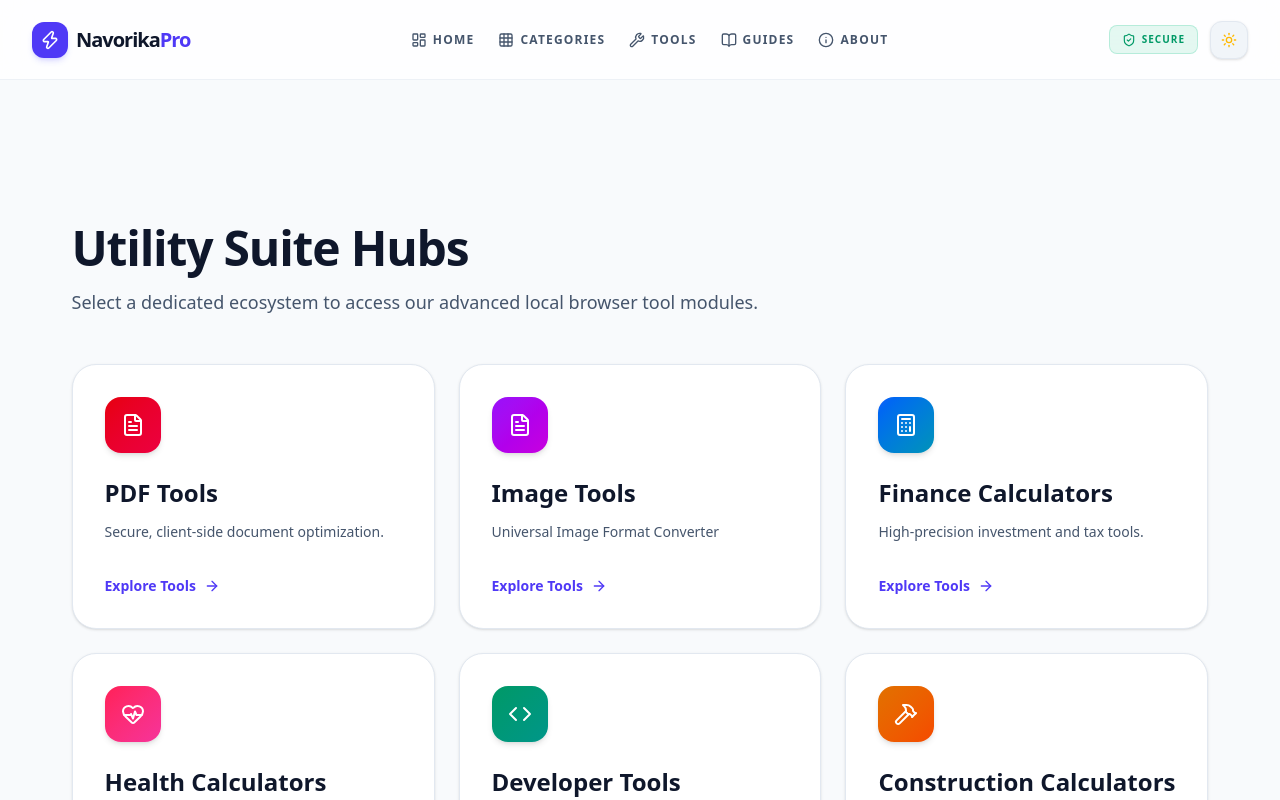
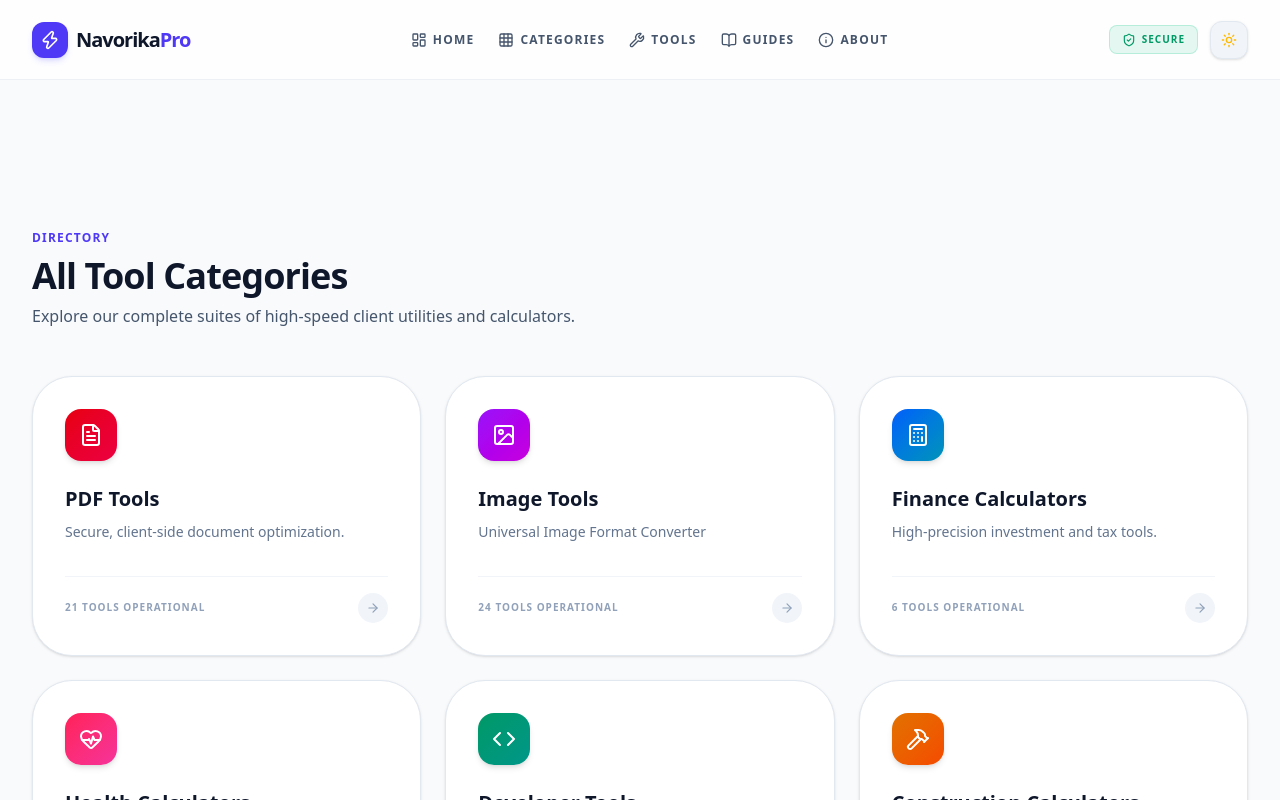
Before and after one commit to js91872/navorika, a Next.js app: page /categories in a window 1280 px wide. Shown: the top 800 px of the page. Built offline with nearby package versions, Linux system fonts and the light colour scheme.

Commit message:
feat: implement /categories and /tools pages and connect clean navbar routes

```diff
--- a/src/app/categories/page.tsx
+++ b/src/app/categories/page.tsx
@@ -1,58 +1,56 @@
 import Link from 'next/link';
-import { FileText, Calculator, Image as ImageIcon, HeartPulse, Code, Hammer, ArrowRight } from 'lucide-react';
-import { categories } from '@/data/registry';
+import { categories, tools } from '@/data/registry';
+import { FileText, Image, Calculator, HeartPulse, Code, Hammer, ArrowRight } from 'lucide-react';
 
-export const metadata = {
-  title: "Browse Utility Categories | Navorika Pro",
-  description: "Explore our organized workspace of fast productivity utilities and high-fidelity local calculators.",
+const iconMap: { [key: string]: any } = {
+  FileText, Image, Calculator, HeartPulse, Code, Hammer,
 };
 
-const iconMap: Record<string, any> = {
-  FileText,
-  ImageIcon,
-  Calculator,
-  HeartPulse,
-  Code,
-  Hammer,
-};
-
-export default function CategoriesIndexPage() {
+export default function AllCategoriesPage() {
   return (
-    <main className="max-w-7xl mx-auto px-6 py-16 lg:px-8">
-      <div className="max-w-3xl mb-12">
-        <h1 className="text-4xl font-black tracking-tight text-slate-900 dark:text-white sm:text-5xl">
-          Utility Suite Hubs
-        </h1>
-        <p className="mt-4 text-lg text-slate-600 dark:text-slate-400">
-          Select a dedicated ecosystem to access our advanced local browser tool modules.
+    <main className="min-h-screen bg-slate-50 dark:bg-[#0A0A0B] text-slate-900 dark:text-slate-100 py-16 px-6 lg:px-8">
+      <div className="max-w-7xl mx-auto">
+        <div className="mb-12">
+          <span className="text-xs font-black text-indigo-600 dark:text-indigo-400 uppercase tracking-widest">Directory</span>
+          <h1 className="text-4xl font-black tracking-tight mt-2">All Tool Categories</h1>
+          <p className="text-slate-600 dark:text-slate-400 mt-2 font-medium">
+            Explore our complete suites of high-speed client utilities and calculators.
           </p>
         </div>
 
         <div className="grid sm:grid-cols-2 lg:grid-cols-3 gap-6">
           {categories.map((cat) => {
-          const IconComponent = iconMap[cat.icon] || FileText;
+            const Icon = iconMap[cat.icon] || FileText;
+            const count = tools.filter(t => t.category === cat.slug).length;
+
             return (
-            <Link key={cat.slug} href={`/categories/${cat.slug}`} className="group">
-              <div className="p-8 rounded-3xl bg-white dark:bg-slate-900 border border-slate-200 dark:border-slate-800 shadow-sm hover:shadow-md hover:border-indigo-500/50 dark:hover:border-indigo-500/30 transition-all h-full flex flex-col justify-between">
+              <Link
+                key={cat.slug}
+                href={`/categories/${cat.slug}`}
+                className="group p-8 bg-white dark:bg-white/[0.02] border border-slate-200 dark:border-white/10 rounded-[2.5rem] shadow-sm hover:shadow-2xl transition-all duration-300 flex flex-col justify-between"
+              >
                 <div>
-                  <div className={`p-4 rounded-2xl bg-gradient-to-br ${cat.color} text-white w-fit shadow-md mb-6`}>
-                    <IconComponent className="h-6 w-6" />
+                  <div className={`p-3.5 rounded-2xl bg-gradient-to-br ${cat.color} text-white w-fit mb-6 shadow-md`}>
+                    <Icon className="h-6 w-6" />
                   </div>
-                  <h2 className="text-2xl font-bold text-slate-900 dark:text-white group-hover:text-indigo-600 dark:group-hover:text-indigo-400 transition">
+                  <h2 className="text-xl font-black mb-2 group-hover:text-indigo-600 dark:group-hover:text-indigo-400 transition-colors">
                     {cat.name}
                   </h2>
-                  <p className="mt-3 text-slate-600 dark:text-slate-400 leading-relaxed text-sm">
+                  <p className="text-sm text-slate-500 dark:text-slate-400 leading-relaxed mb-8 font-medium">
                     {cat.description}
                   </p>
                 </div>
-                <div className="mt-8 flex items-center gap-2 text-sm font-bold text-indigo-600 dark:text-indigo-400 group-hover:translate-x-1 transition-transform">
-                  Explore Tools <ArrowRight className="h-4 w-4" />
+                <div className="flex items-center justify-between pt-4 border-t border-slate-100 dark:border-white/5 text-[10px] font-black uppercase tracking-widest text-slate-400">
+                  <span>{count} Tools Operational</span>
+                  <div className="p-2 rounded-full bg-slate-100 dark:bg-white/5 group-hover:bg-indigo-600 group-hover:text-white transition-all">
+                    <ArrowRight className="h-3.5 w-3.5" />
                   </div>
                 </div>
               </Link>
             );
           })}
         </div>
+      </div>
     </main>
   );
 }
--- /dev/null
+++ b/src/app/tools/page.tsx
@@ -0,0 +1,48 @@
+import Link from 'next/link';
+import { tools } from '@/data/registry';
+import { Wrench, ArrowRight, Sparkles } from 'lucide-react';
+
+export default function AllToolsPage() {
+  return (
+    <main className="min-h-screen bg-slate-50 dark:bg-[#0A0A0B] text-slate-900 dark:text-slate-100 py-16 px-6 lg:px-8">
+      <div className="max-w-7xl mx-auto">
+        <div className="mb-12">
+          <span className="text-xs font-black text-indigo-600 dark:text-indigo-400 uppercase tracking-widest">Master Index</span>
+          <h1 className="text-4xl font-black tracking-tight mt-2">All Tools & Calculators</h1>
+          <p className="text-slate-600 dark:text-slate-400 mt-2 font-medium">
+            Browse all {tools.length} high-performance client utilities spanning every category.
+          </p>
+        </div>
+
+        <div className="grid sm:grid-cols-2 lg:grid-cols-3 gap-6">
+          {tools.map((tool) => (
+            <Link
+              key={tool.slug}
+              href={`/tools/${tool.slug}`}
+              className="group p-6 bg-white dark:bg-white/[0.02] border border-slate-200 dark:border-white/10 rounded-[2rem] shadow-sm hover:shadow-xl transition-all duration-300 flex flex-col justify-between"
+            >
+              <div>
+                <div className="flex items-center justify-between mb-4">
+                  <span className="px-3 py-1 rounded-full bg-indigo-500/10 text-indigo-600 dark:text-indigo-400 text-[10px] font-black uppercase tracking-wider">
+                    {tool.category}
+                  </span>
+                  <Sparkles className="h-4 w-4 text-slate-400 group-hover:text-indigo-500 transition-colors" />
+                </div>
+                <h2 className="text-lg font-black mb-2 group-hover:text-indigo-600 dark:group-hover:text-indigo-400 transition-colors">
+                  {tool.title}
+                </h2>
+                <p className="text-xs text-slate-500 dark:text-slate-400 leading-relaxed font-medium mb-6">
+                  {tool.description}
+                </p>
+              </div>
+              <div className="flex items-center justify-between pt-4 border-t border-slate-100 dark:border-white/5 text-[10px] font-black uppercase tracking-widest text-slate-400">
+                <span>Launch Utility</span>
+                <ArrowRight className="h-3.5 w-3.5 group-hover:translate-x-1 transition-transform text-indigo-600 dark:text-indigo-400" />
+              </div>
+            </Link>
+          ))}
+        </div>
+      </div>
+    </main>
+  );
+}
--- a/src/components/header/navbar.tsx
+++ b/src/components/header/navbar.tsx
@@ -4,26 +4,10 @@ import { useState } from 'react';
 import { useTheme } from '../ThemeProvider';
 import { Sun, Moon, Zap, LayoutDashboard, Grid, Wrench, BookOpen, Info, ShieldCheck, Menu, X } from 'lucide-react';
 import Link from 'next/link';
-import { useRouter, usePathname } from 'next/navigation';
 
 export default function Navbar() {
   const { isDark, toggle } = useTheme();
   const [mobileMenuOpen, setMobileMenuOpen] = useState(false);
-  const router = useRouter();
-  const pathname = usePathname();
-
-  const handleCategoriesClick = (e: React.MouseEvent) => {
-    e.preventDefault();
-    setMobileMenuOpen(false);
-    if (pathname !== '/') {
-      router.push('/#categories-section');
-    } else {
-      const element = document.getElementById('categories-section');
-      if (element) {
-        element.scrollIntoView({ behavior: 'smooth' });
-      }
-    }
-  };
 
   return (
     <header className="sticky top-0 left-0 right-0 h-[80px] z-[9999] bg-white/80 dark:bg-[#0d0d11]/80 backdrop-blur-xl border-b border-slate-200/60 dark:border-white/10 flex items-center transition-colors duration-500">
@@ -44,12 +28,12 @@ export default function Navbar() {
           <Link href="/" className="text-xs font-black uppercase tracking-widest text-slate-600 dark:text-slate-300 hover:text-indigo-600 dark:hover:text-indigo-400 transition-colors flex items-center gap-1.5">
             <LayoutDashboard className="h-4 w-4" /> Home
           </Link>
-          <a href="/#categories-section" onClick={handleCategoriesClick} className="cursor-pointer text-xs font-black uppercase tracking-widest text-slate-600 dark:text-slate-300 hover:text-indigo-600 dark:hover:text-indigo-400 transition-colors flex items-center gap-1.5">
+          <Link href="/categories" className="text-xs font-black uppercase tracking-widest text-slate-600 dark:text-slate-300 hover:text-indigo-600 dark:hover:text-indigo-400 transition-colors flex items-center gap-1.5">
             <Grid className="h-4 w-4" /> Categories
-          </a>
-          <a href="/#categories-section" onClick={handleCategoriesClick} className="cursor-pointer text-xs font-black uppercase tracking-widest text-slate-600 dark:text-slate-300 hover:text-indigo-600 dark:hover:text-indigo-400 transition-colors flex items-center gap-1.5">
+          </Link>
+          <Link href="/tools" className="text-xs font-black uppercase tracking-widest text-slate-600 dark:text-slate-300 hover:text-indigo-600 dark:hover:text-indigo-400 transition-colors flex items-center gap-1.5">
             <Wrench className="h-4 w-4" /> Tools
-          </a>
+          </Link>
           <Link href="/guides" className="text-xs font-black uppercase tracking-widest text-slate-600 dark:text-slate-300 hover:text-indigo-600 dark:hover:text-indigo-400 transition-colors flex items-center gap-1.5">
             <BookOpen className="h-4 w-4" /> Guides
           </Link>
@@ -89,12 +73,12 @@ export default function Navbar() {
           <Link href="/" onClick={() => setMobileMenuOpen(false)} className="text-xs font-black uppercase tracking-widest text-slate-700 dark:text-slate-200 py-2 flex items-center gap-2">
             <LayoutDashboard className="h-4 w-4 text-indigo-500" /> Home
           </Link>
-          <a href="/#categories-section" onClick={handleCategoriesClick} className="cursor-pointer text-xs font-black uppercase tracking-widest text-slate-700 dark:text-slate-200 py-2 flex items-center gap-2">
+          <Link href="/categories" onClick={() => setMobileMenuOpen(false)} className="text-xs font-black uppercase tracking-widest text-slate-700 dark:text-slate-200 py-2 flex items-center gap-2">
             <Grid className="h-4 w-4 text-indigo-500" /> Categories
-          </a>
-          <a href="/#categories-section" onClick={handleCategoriesClick} className="cursor-pointer text-xs font-black uppercase tracking-widest text-slate-700 dark:text-slate-200 py-2 flex items-center gap-2">
+          </Link>
+          <Link href="/tools" onClick={() => setMobileMenuOpen(false)} className="text-xs font-black uppercase tracking-widest text-slate-700 dark:text-slate-200 py-2 flex items-center gap-2">
             <Wrench className="h-4 w-4 text-indigo-500" /> Tools
-          </a>
+          </Link>
           <Link href="/guides" onClick={() => setMobileMenuOpen(false)} className="text-xs font-black uppercase tracking-widest text-slate-700 dark:text-slate-200 py-2 flex items-center gap-2">
             <BookOpen className="h-4 w-4 text-indigo-500" /> Guides
           </Link>
```
Lines whose indentation alone changed are shown as unchanged.
